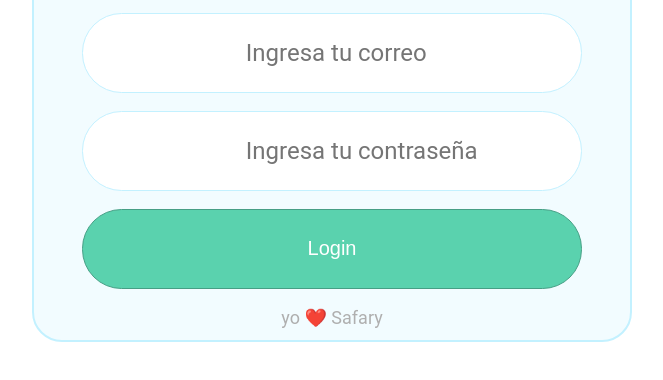
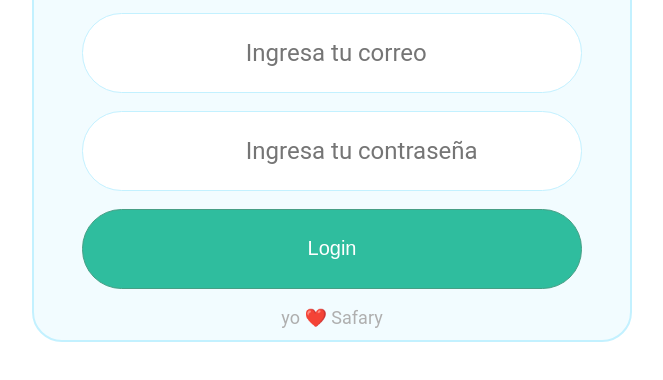
Before and after one commit to refaesme/ejercicios-taller-apps-, a plain HTML site: page Login/index.html in a window 1280 px wide. In both pictures the pointer is over the button "Login". Shown: the part 116-496 px from the top of the page, without its empty margins (308-971 px from the left). Drawn offline with Linux system fonts and the light colour scheme.

Commit message:
Cambio de color en boton

```diff
--- a/Login/estilo.css
+++ b/Login/estilo.css
@@ -64,3 +64,7 @@ p {
     line-height: 21px;
     color: #AFAFAF;
 }
+
+button:hover{
+    background:#2fbd9e;
+}
```
